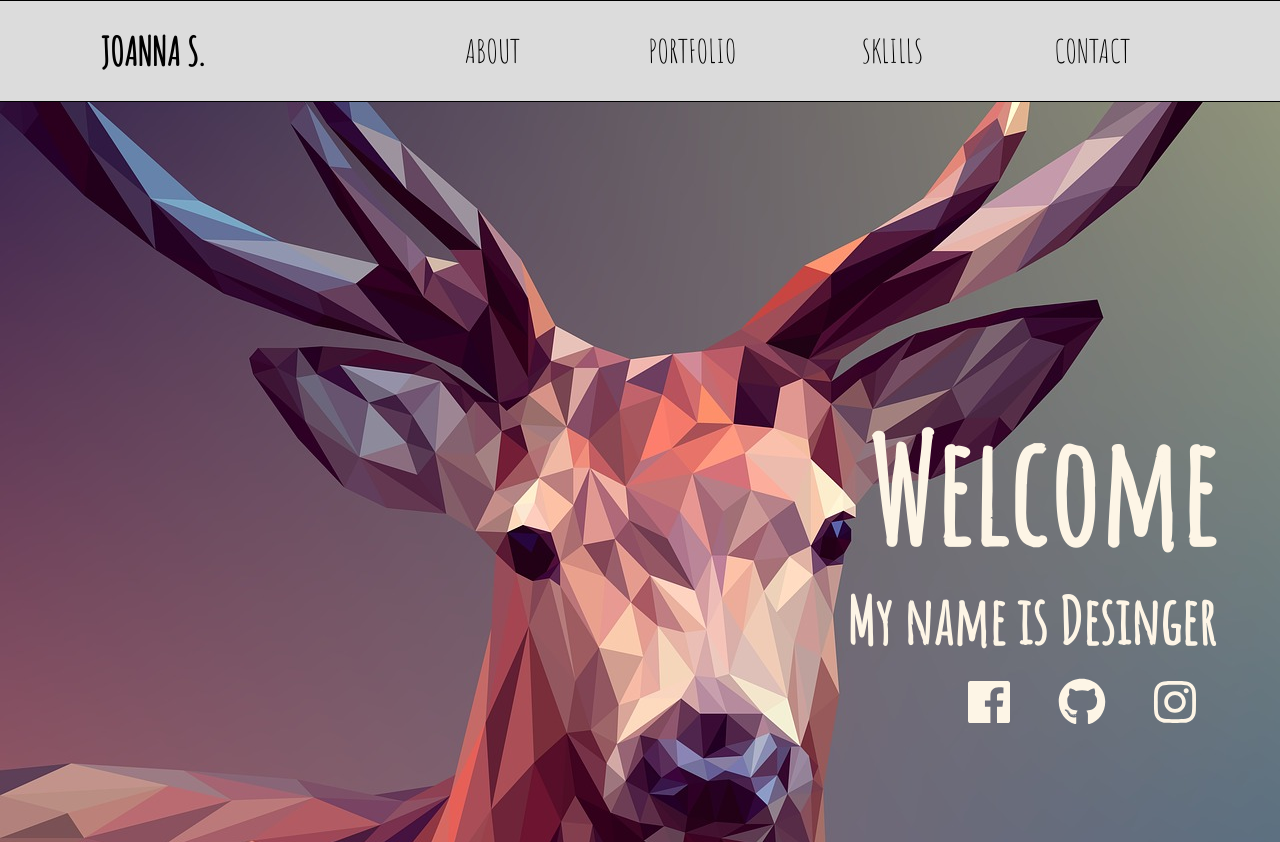
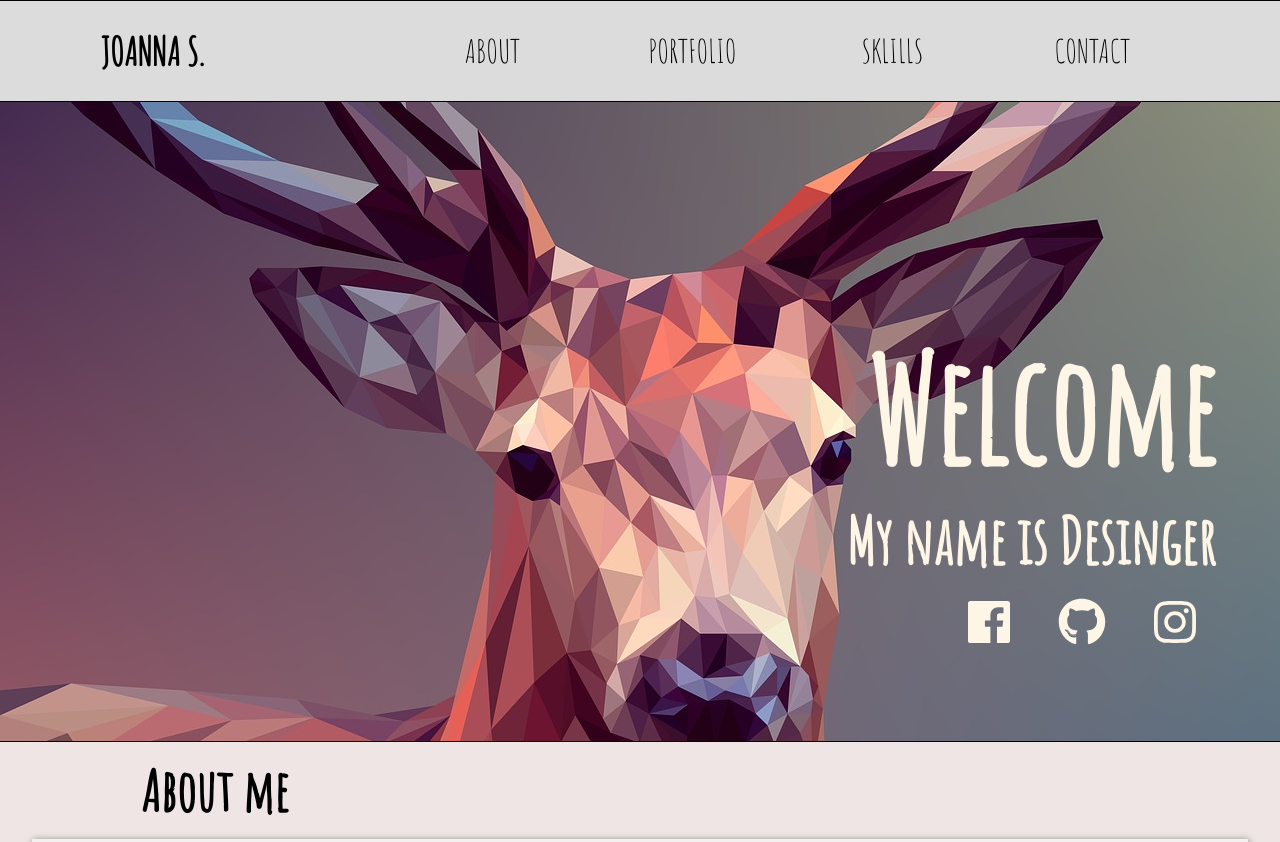
Before and after one commit to jskrzypinska/portfolio-coders-camp, a plain HTML site: page index.html in a window 1280 px wide. Shown: the top 842 px of the page. Drawn offline with Linux system fonts and the light colour scheme.

Commit message:
hero img changes

```diff
--- a/style.css
+++ b/style.css
@@ -86,8 +86,8 @@ nav ul li a:hover {
   background-color: black;
   display: flex;
   align-items: center;
-  max-width: 100vw;
-  min-height: 100vh;
+  min-width: 100vw;
+  min-height: 80vh;
   border-bottom: 1px solid black;
 }
 
@@ -406,8 +406,8 @@ hr.light-100 {
   }
 
   .hero {
-    max-width: 100vw;
-    min-height: 100vh;
+    min-width: 100vw;
+    min-height: 80vh;
   }
 
   .hero-content {
@@ -569,8 +569,8 @@ hr.light-100 {
   }
 
   .hero {
-    max-width: 100vw;
-    min-height: 100vh;
+    min-width: 100vw;
+    min-height: 80vh;
   }
 
   .hero-content {
```
